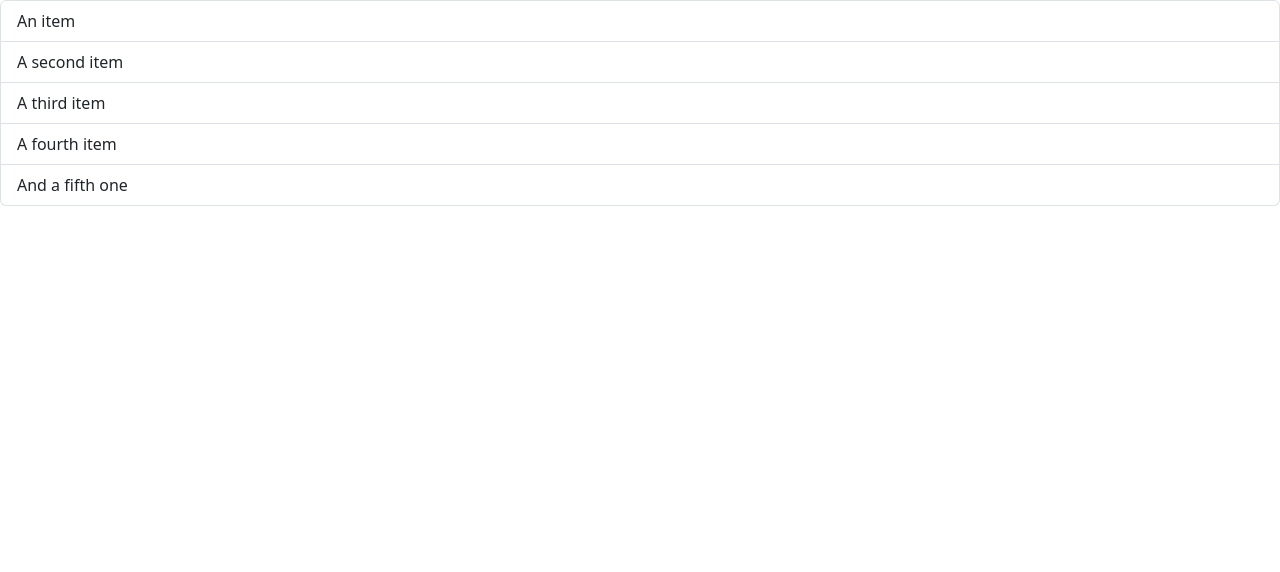
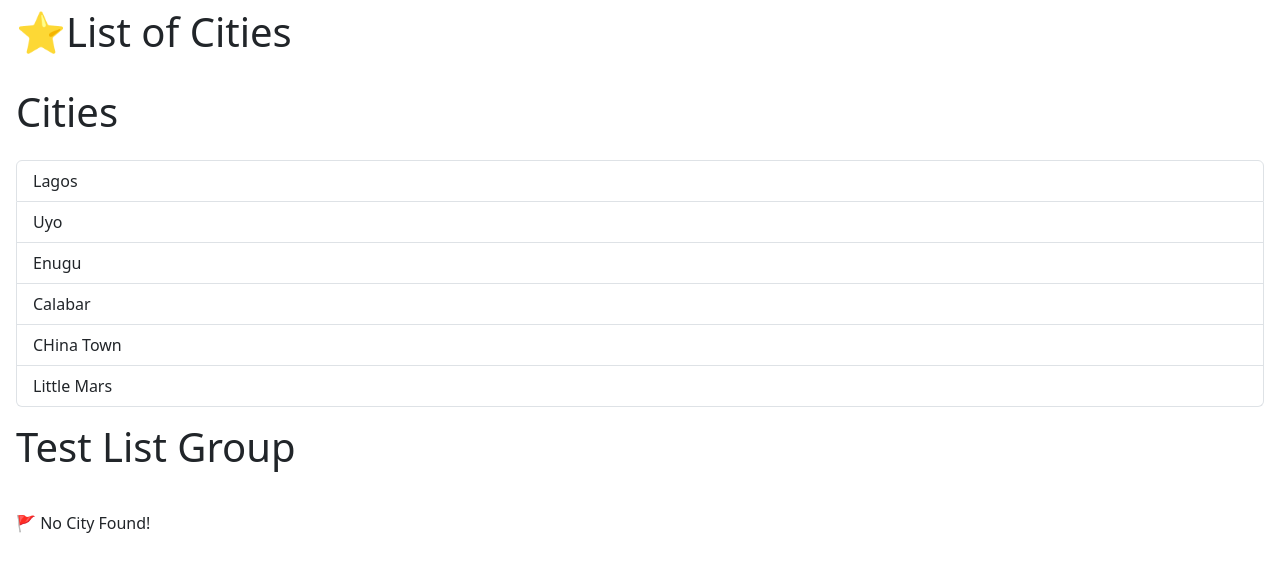
Before and after one commit to brianobot/React-First-Course, a React (Vite) app: page / in a window 1280 px wide. Shown: the top 572 px of the page. Built offline with nearby package versions, Linux system fonts and the light colour scheme.

Commit message:
Update learning progress with States, Props and FUnction props

```diff
--- a/src/App.tsx
+++ b/src/App.tsx
@@ -1,8 +1,28 @@
 import ListGroup from "./components/ListGroup";
 
+function App() {
+  let cities = [
+    "Lagos",
+    "Uyo",
+    "Enugu",
+    "Calabar",
+    "CHina Town",
+    "Little Mars",
+  ];
 
-function App() {
-  return <div><ListGroup></ListGroup></div>;
+  const handleSelectItem = (item: string) => {
+    console.log(item);
+  }
+
+  return (
+    <>
+      <h1 className="p-2 ps-3">⭐List of Cities</h1>
+      <div>
+        <ListGroup items={cities} heading="Cities" onSelectItem={handleSelectItem} />
+        <ListGroup items={[]} heading="Test List Group" onSelectItem={handleSelectItem} />
+      </div>
+    </>
+  );
 }
 
 export default App;
--- a/src/components/ListGroup.tsx
+++ b/src/components/ListGroup.tsx
@@ -1,12 +1,51 @@
-function ListGroup() {
+import { useState } from "react";
+
+interface Props {
+    items: string[];
+    heading: string;
+    onSelectItem: (item: string) => void;
+}
+
+function ListGroup({ items, heading, onSelectItem }: Props) {
+
+
+  //    cities = [];
+
+  //    optinonally declare event handlers as functions in the component body
+  //    by convention name the handler handleNameOfEvent
+
+
+//   useState is a Hook
+  const [selectedIndex, setSelectIndex] = useState(-1);
+
+  const message = items.length === 0 && (
+    <p className="p-3">🚩 No City Found!</p>
+  );
+
+  // React component can not return more than one Element
   return (
-    <ul className="list-group">
-      <li className="list-group-item">An item</li>
-      <li className="list-group-item">A second item</li>
-      <li className="list-group-item">A third item</li>
-      <li className="list-group-item">A fourth item</li>
-      <li className="list-group-item">And a fifth one</li>
-    </ul>
+    <>
+      <h1 className="p-3">{heading}</h1>
+      {message}
+      <ul className="list-group px-3 mt-2">
+        {items.map((city, index) => (
+          <li
+            className={
+              index == selectedIndex
+                ? "list-group-item active"
+                : "list-group-item"
+            }
+            onClick={() => {
+                setSelectIndex(index);
+                onSelectItem(city);
+            }}
+            key={city}
+          >
+            {city}
+          </li>
+        ))}
+      </ul>
+    </>
   );
 }
 
```
